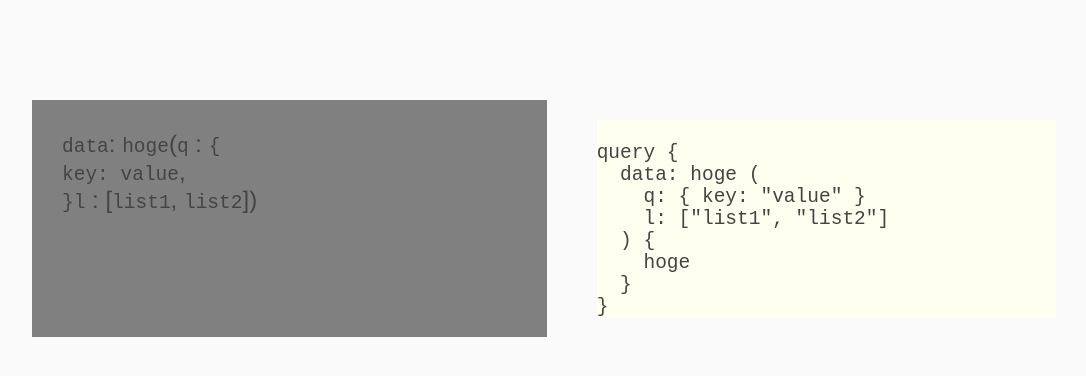
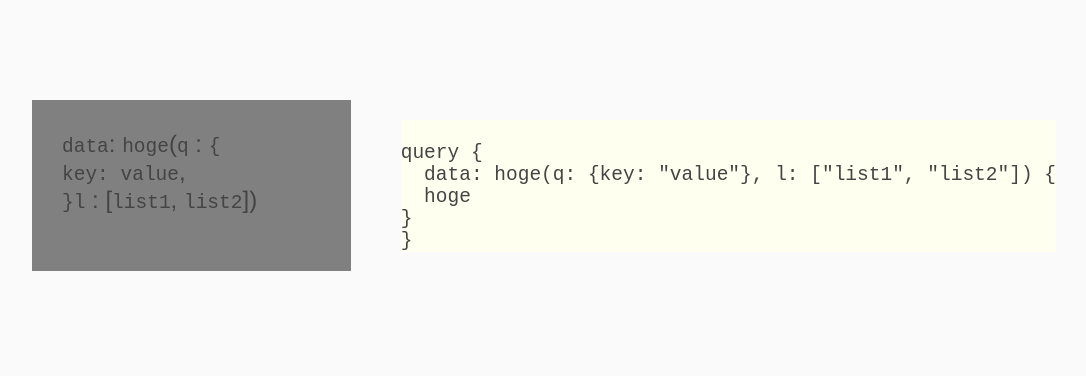
Before and after one commit to takurinton/editor, a Preact app: page / in a window 1280 px wide. Shown: the top 376 px of the page, without its empty margins (96-1182 px from the left). Built offline with nearby package versions, Linux system fonts and the light colour scheme.

Commit message:
document node

```diff
--- a/src/Editor.tsx
+++ b/src/Editor.tsx
@@ -8,7 +8,8 @@ const ASTRender = (
   }: {
     node: ASTNode;
     onChange?: (ast: ASTNode) => void
-   }): JSX.Element => {
+  }
+): JSX.Element => {
   if (node.kind === 'Document') {
     return (
       <>
--- a/src/app.tsx
+++ b/src/app.tsx
@@ -6,12 +6,7 @@ import { parse, print } from 'graphql';
 
 const initialQuery = `
 query {
-  data: hoge (
-    q: { key: "value" }
-    l: ["list1", "list2"]
-  ) {
-    hoge
-  }
+  ${print(fragment())}
 }
 `;
 
@@ -29,7 +24,6 @@ export function App() {
   useEffect(() => {
     const ast = parse(query); // DocumentNode
     setAst(ast);
-    console.log(ast)
   }, []);
 
   return (
```
